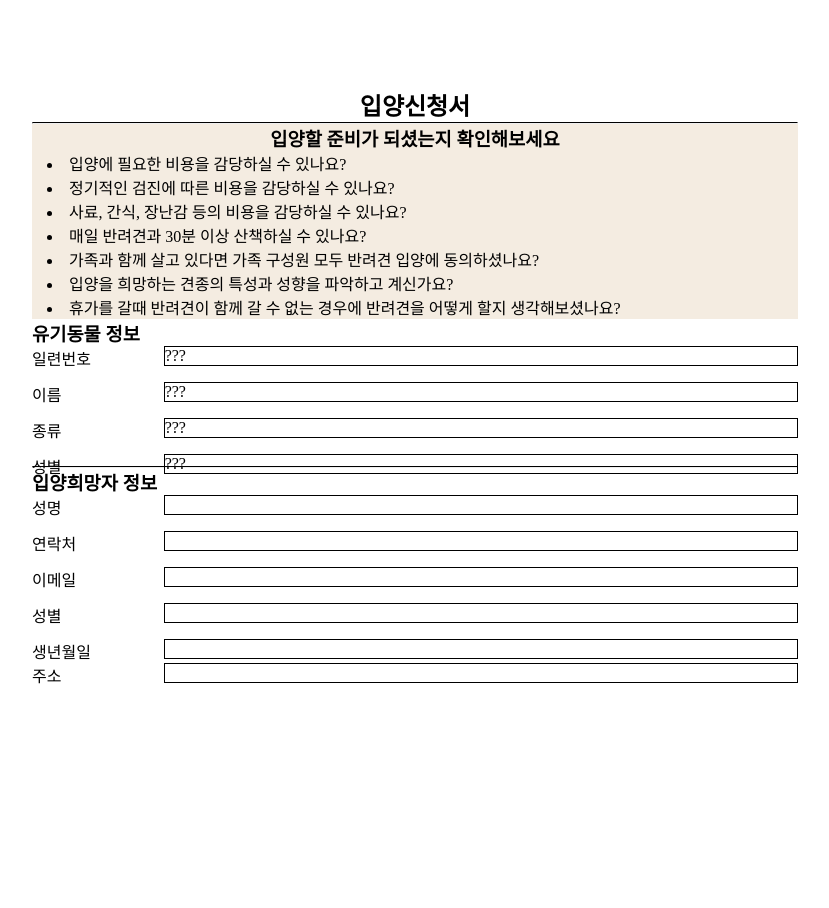
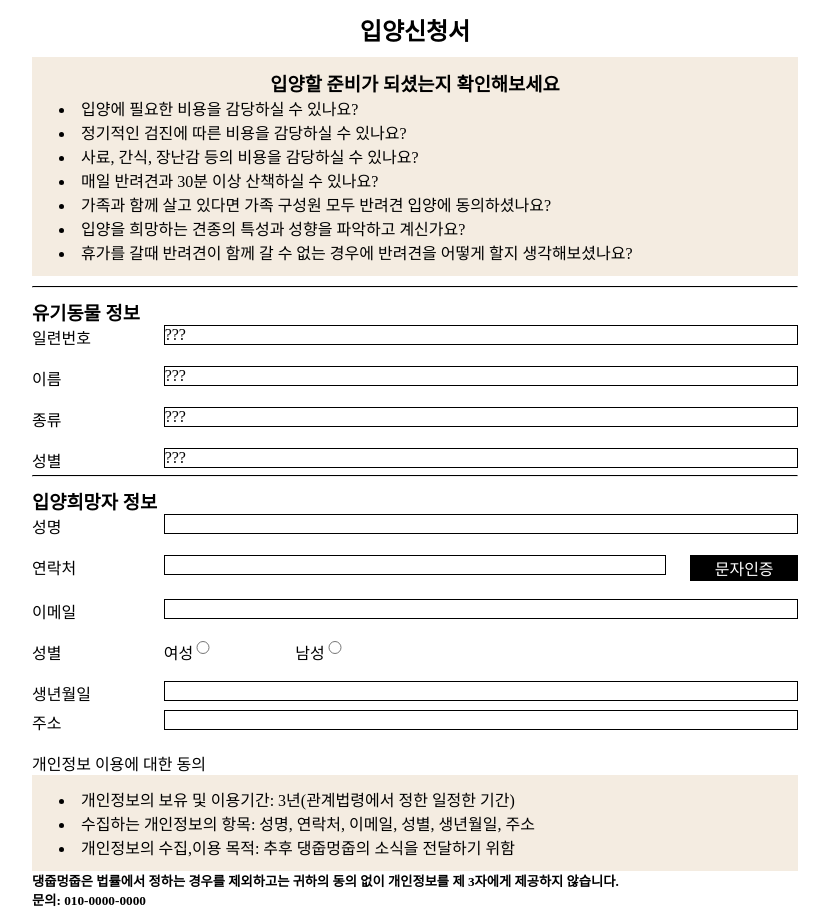
Before and after one commit to yuhyerin/MangMangE, a Vue app in the folder frontend/: page /adoption in a window 1280 px wide. Shown: the top 908 px of the page, without its empty margins (225-1054 px from the left). Before the commit the page ends 800 px from the top, so only its background shows below. Built offline with nearby package versions, Linux system fonts and the light colour scheme; no server answers; what vue-fullpage.js would draw is missing.

Commit message:
[+]Add adoption

```diff
--- a/frontend/public/index.html
+++ b/frontend/public/index.html
@@ -12,6 +12,7 @@
   <script src="https://code.jquery.com/jquery-3.2.1.js"
 integrity="sha256-DZAnKJ/6XZ9si04Hgrsxu/8s717jcIzLy3oi35EouyE="
 crossorigin="anonymous"></script>
+<script src="https://t1.daumcdn.net/mapjsapi/bundle/postcode/prod/postcode.v2.js"></script>
 </head>
 
 <body>
--- a/frontend/src/pages/Adoption.vue
+++ b/frontend/src/pages/Adoption.vue
@@ -1,10 +1,8 @@
 <template>
-  <div class="container" style="height: 700px; margin-top: 75px;">
+  <div class="container" style="height: 700px;">
     <div class="row">
       <div class="application col-lg-8 col-md-8 col-sm-8">
-
         <h2 class="application-title">입양신청서</h2>
-        <hr class="application-title-endline">
         <div class="selfcheck">
           <h3 class="selfcheckstart">입양할 준비가 되셨는지 확인해보세요</h3>
           <ul class="selfchecklist">
@@ -17,7 +15,7 @@
             <li>휴가를 갈때 반려견이 함께 갈 수 없는 경우에 반려견을 어떻게 할지 생각해보셨나요?</li>
           </ul>
         </div>
-
+        <hr class="dog-information-startline">
         <h3>유기동물 정보</h3>
         <div class="dog-information">
           <div class="row dog-information-serial">
@@ -69,8 +67,12 @@
             <div class="col-2">
               <label>연락처</label>
             </div>
-            <div class="col-10">
-              <input style="border: 1px solid black;">
+            <div class="col-8">
+              <input style="border: 1px solid black;"/>
+            </div>
+            <div class="col-2">
+              <input style="border: 1px solid black; background: black; color: white;" type="button" value="문자인증">
+              <!-- <button class="check-number">문자인증</button> -->
             </div>
           </div>
           <div class="row adopter-information-email">
@@ -85,8 +87,21 @@
             <div class="col-2">
               <label>성별</label>
             </div>
-            <div class="col-10">
-              <input style="border: 1px solid black;">
+            <div class="col-2" style="display: flex;">
+              <div>
+                <label for="female">여성</label>
+              </div>
+              <div>
+                <input type="radio" name="gender" id="female" style="width: 20px;"/>
+              </div>
+            </div>
+            <div class="col-2" style="display: flex;">
+              <div>
+                <label for="male">남성</label>
+              </div>
+              <div>
+                <input type="radio" name="gender" id="male" style="width: 20px;"/>
+              </div>
             </div>
           </div>
           <div class="row adopter-information-birthday">
@@ -97,24 +112,92 @@
               <input style="border: 1px solid black;">
             </div>
           </div>
-        </div>
-        <div class="row adopter-information-address">
+          </div>
+          <div class="row adopter-information-address">
             <div class="col-2">
               <label>주소</label>
             </div>
             <div class="col-10">
-              <input style="border: 1px solid black;">
+              <input style="border: 1px solid black;" @click="findAddress()" v-model="address">
             </div>
           </div>
-
+          <div class="row adopter-information-personal">
+            <div class="col-12">
+              <label>개인정보 이용에 대한 동의</label>
+            </div>
+          </div>
+          <div class="adopter-information-personal-list">
+            <div class="list">
+              <ul class="adopter-information-personal-ul">
+                <li>개인정보의 보유 및 이용기간: 3년(관계법령에서 정한 일정한 기간)</li>
+                <li>수집하는 개인정보의 항목: 성명, 연락처, 이메일, 성별, 생년월일, 주소</li>
+                <li>개인정보의 수집,이용 목적: 추후 댕줍멍줍의 소식을 전달하기 위함</li>
+              </ul>
+            </div>
+          </div>
+          <div class="adopter-information-personal-allow">
+            <h5>댕줍멍줍은 법률에서 정하는 경우를 제외하고는 귀하의 동의 없이 개인정보를 제 3자에게 제공하지 않습니다.</h5>
+            <h5>문의: 010-0000-0000</h5>
+            <div style="display: flex">
+              <div>
+                <label>
+                  <h5>개인정보 이용에 동의합니다.</h5>
+                </label>
+              </div>
+              <div>
+                <input type="checkbox" style="width: 20px;"/>
+              </div>
+            </div>
+          </div>
+          <div class="apply-finish" style="display: flex; justify-content: center;">
+            <button class="apply-button">신청</button>
+          </div>
       </div>
     </div>
   </div>
 </template>
 
 <script>
+// import Header from '../components/Header.vue'
 export default {
-  name: 'Adoption'
+  name: 'Adoption',
+  components: {
+    // Header,
+  },
+  data() {
+    return {
+      address: "",
+    }
+  },
+  methods: {
+    findAddress() {
+      new daum.Postcode({
+        // oncomplete: function(data) {
+        //   var fulladdress = data.address;
+        //   this.address = fulladdress
+        //   console.log(this.address)
+        // }
+        oncomplete: (data) => {
+          var fullAddr = data.address;
+          var extraAddr = "";
+
+          if (data.addressType === "R") {
+            if (data.bname !== "") {
+              extraAddr += data.bname;
+            }
+            if (data.buildingName !== "") {
+              extraAddr +=
+                extraAddr !== "" ? ", " + data.buildingName : data.buildingName;
+            }
+            fullAddr += extraAddr !== "" ? " (" + extraAddr + ")" : "";
+            this.address = fullAddr;
+          } else {
+            this.address = fullAddr;
+          }
+        },
+      }).open();
+    },
+  }
 }
 </script>
 
@@ -123,17 +206,21 @@ export default {
     margin: 0 auto;
   }
 
-  hr.application-title-endline {
+  hr.dog-information-startline {
     border-top: 1px solid black;
+    margin-top: 10px;
+    margin-bottom: 10px;
   }
 
   h2.application-title {
     text-align: center;
+    margin-bottom: 10px;
   }
 
   div.selfcheck {
     background: rgb(244, 236, 225);
     list-style-position: inside;
+    padding: 12px;
   }
 
   h3.selfcheckstart {
@@ -144,12 +231,29 @@ export default {
     padding-left: 15px;
   }
 
+  div.list {
+    background: rgb(244, 236, 225);
+    list-style-position: inside;
+    padding: 12px;
+  }
+
+  button.check-number {
+    background: black;
+    color: white;
+  }
+
+  ul.adopter-information-personal-ul {
+    padding-left: 15px;
+  }
+
   div.col-2, div.col-10 {
-    padding-bottom: 0px;
+    padding-bottom: 5px;
   }
 
   hr.dog-information-endline {
     border-top: 1px solid black;
+    margin-top: 10px;
+    margin-bottom: 10px;
   }
 
   p {
@@ -159,4 +263,11 @@ export default {
   input {
     width: 100%;
   }
+
+  button.apply-button {
+    background: green;
+    color: white;
+    width: 30%;
+    border: 10px solid green;
+  }
 </style>
--- /dev/null
+++ b/frontend/src/pages/AdoptionList.vue
@@ -0,0 +1,41 @@
+<template>
+  <div>
+      <Header />
+      <div class="table">
+        <table>
+          <thead>
+            <tr>
+              <th>이름</th>
+              <th>나이</th>
+              <th>성별</th>
+              <th>100M 달리기</th>
+              <th>윗몸 일으키기</th>
+            </tr>
+          </thead>
+          <tbody>
+            <tr>
+              <td>홍길동</td>
+              <td>22세</td>
+              <td>남</td>
+              <td>15.25</td>
+              <td>29</td>
+            </tr>
+          </tbody>
+        </table>
+      </div>
+  </div>
+</template>
+
+<script>
+import Header from '../components/Header.vue'
+export default {
+  name: 'AdoptionList',
+  components: {
+    Header,
+  }
+}
+</script>
+
+<style>
+
+</style>
--- a/frontend/src/pages/Mainpage.vue
+++ b/frontend/src/pages/Mainpage.vue
@@ -1,5 +1,6 @@
 <template>
-  <div style="margin-top: 75px;">
+  <v-app>
+  <Header />
     <full-page ref="fullpage" :options="options" id="fullpage">
       <Section1 />
 
@@ -9,7 +10,7 @@
 
       <Section4 />
     </full-page>
-  </div>
+  </v-app>
 </template>
 
 <script>
@@ -17,6 +18,7 @@ import Section1 from '../components/Section1.vue'
 import Section2 from '../components/Section2.vue'
 import Section3 from '../components/Section3.vue'
 import Section4 from '../components/Section4.vue'
+import Header from '../components/Header.vue'
 
 export default {
   name: 'Mainpage',
@@ -25,6 +27,7 @@ export default {
     Section2,
     Section3,
     Section4,
+    Header,
   },
   data() {
     return {
--- a/frontend/src/router/index.js
+++ b/frontend/src/router/index.js
@@ -6,6 +6,7 @@ import AnimalList from '../pages/AnimalList.vue'
 import AnimalDetail from '../pages/AnimalDetail.vue'
 import Mainpage from '../pages/Mainpage.vue'
 import Survey from '../pages/Survey.vue'
+import AdoptionList from '../pages/AdoptionList.vue'
 
 Vue.use(VueRouter)
 
@@ -40,6 +41,11 @@ const routes = [
     name: 'Survey',
     component: Survey
   },
+  {
+    path: '/adoptionlist',
+    name: 'AdoptionList',
+    component: AdoptionList,
+  }
 ]
 
 const router = new VueRouter({
```
Also changed, not shown: frontend/src/components/Birthday.vue (added, +56 -0 lines).
